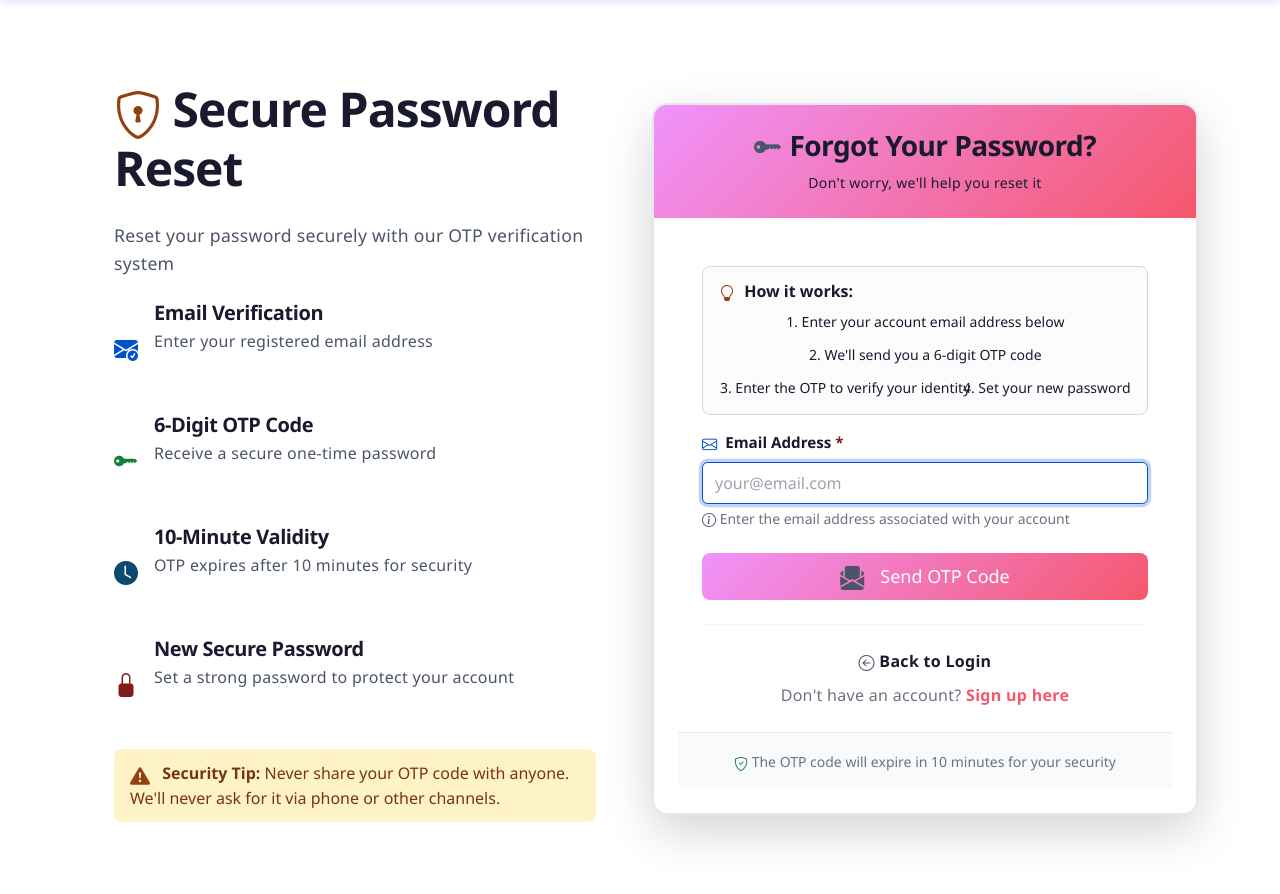
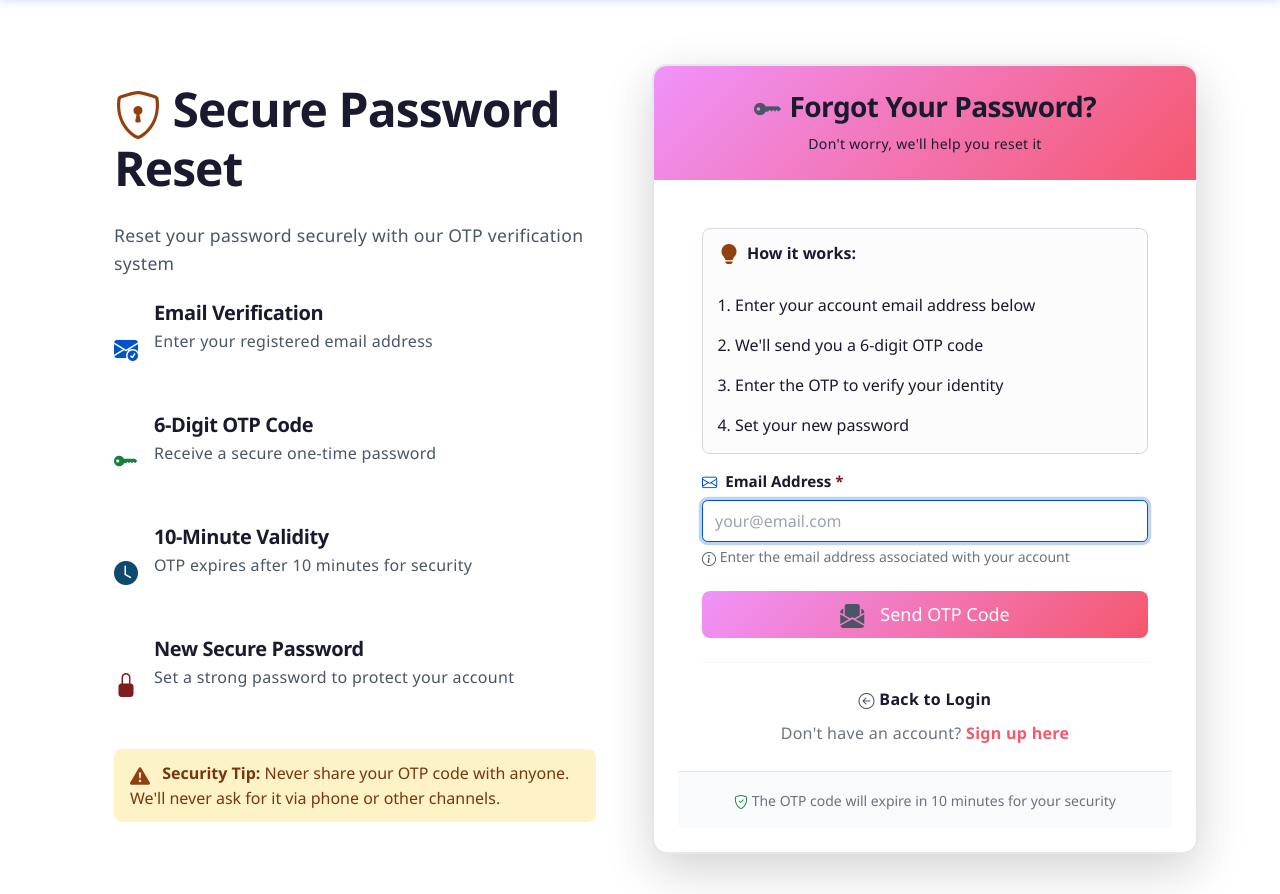
Before and after one commit to themanishpndt7/Ai-resume-builder, a Django app: page /accounts/password/reset/ in a window 1280 px wide. Shown: the part 63-957 px from the top of the page. Run offline with Django 5.2, Linux system fonts and the light colour scheme; some libraries are stand-ins or nearby versions.

Commit message:
Improve formatting of 'How it works' section on password reset page

```diff
--- a/templates/account/password_reset.html
+++ b/templates/account/password_reset.html
@@ -95,13 +95,15 @@
                     {% endif %}
 
                     <div class="alert alert-light border">
-                        <i class="bi bi-lightbulb text-warning"></i>
-                        <strong>{% trans "How it works:" %}</strong>
-                        <ol class="mb-0 mt-2 ps-3 small">
-                            <li class="mb-1">{% trans "Enter your account email address below" %}</li>
-                            <li class="mb-1">{% trans "We'll send you a 6-digit OTP code" %}</li>
-                            <li class="mb-1">{% trans "Enter the OTP to verify your identity" %}</li>
-                            <li>{% trans "Set your new password" %}</li>
+                        <div class="d-flex align-items-center mb-3">
+                            <i class="bi bi-lightbulb-fill text-warning fs-5 me-2"></i>
+                            <strong class="fs-6">{% trans "How it works:" %}</strong>
+                        </div>
+                        <ol class="mb-0 ps-3" style="line-height: 2;">
+                            <li class="mb-2">{% trans "Enter your account email address below" %}</li>
+                            <li class="mb-2">{% trans "We'll send you a 6-digit OTP code" %}</li>
+                            <li class="mb-2">{% trans "Enter the OTP to verify your identity" %}</li>
+                            <li class="mb-0">{% trans "Set your new password" %}</li>
                         </ol>
                     </div>
 
```
